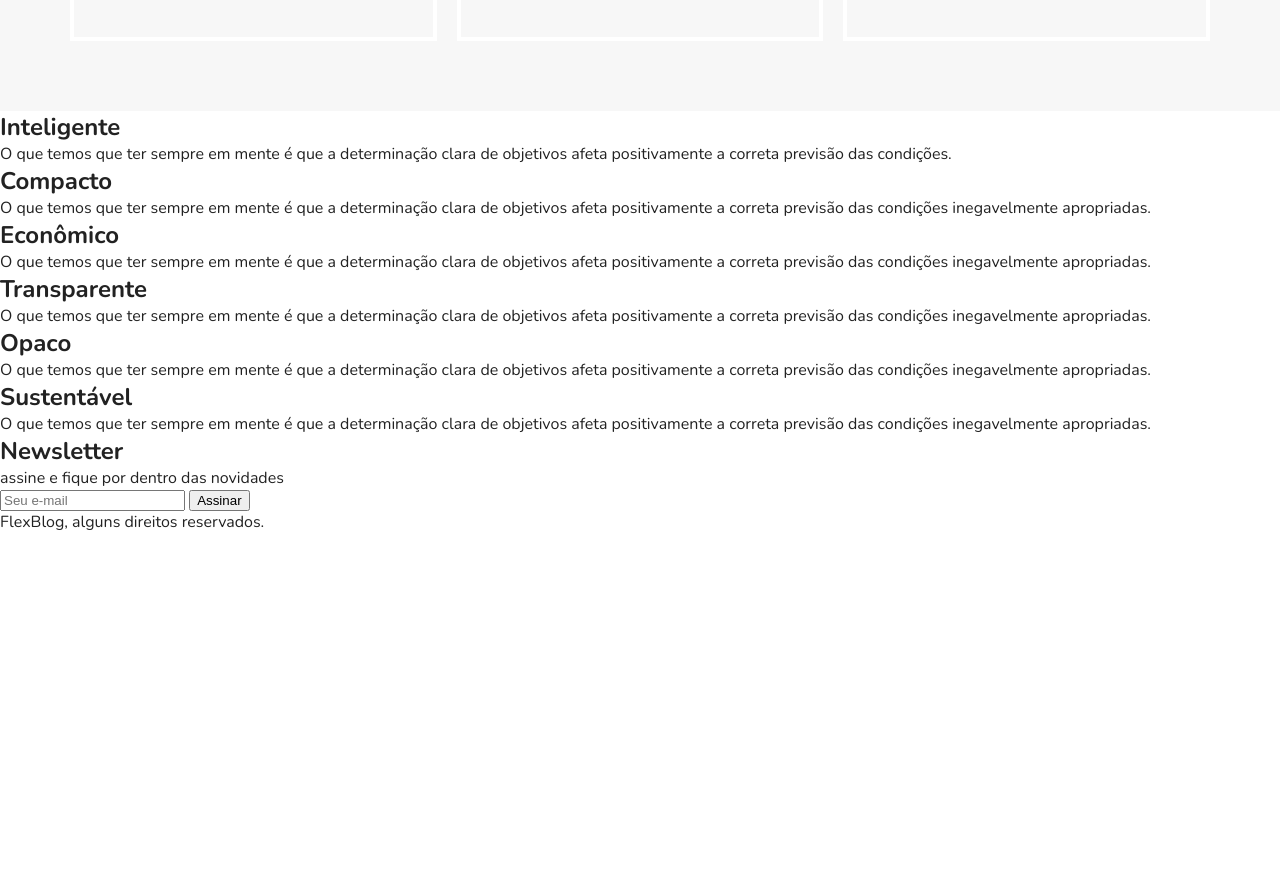
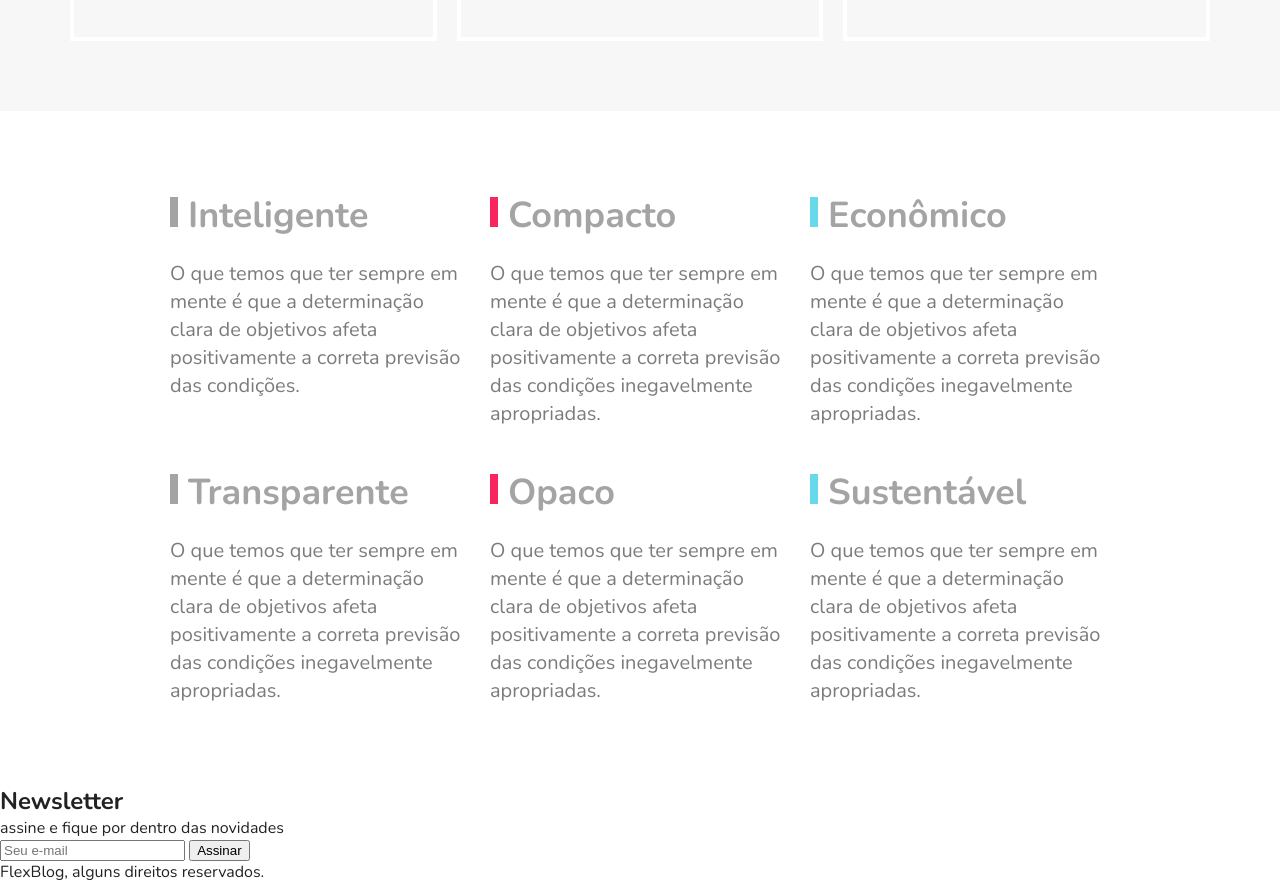
Before and after one commit to igortuag/flexblog, a plain HTML site: page index.html in a window 1280 px wide. Shown: the part 2431-3314 px from the top of the page. Before the commit the page ends 2964 px from the top, so only its background shows below. Drawn offline with nearby package versions, Linux system fonts and the light colour scheme.

Commit message:
[0309] - quality

```diff
--- a/css/style.css
+++ b/css/style.css
@@ -257,7 +257,7 @@ img {
   text-transform: uppercase;
 }
 
-@media (max-width:800px) {
+@media (max-width: 800px) {
   .preco {
     padding-left: 10px;
     padding-right: 10px;
@@ -269,3 +269,48 @@ img {
     order: -1;
   }
 }
+
+/*Qualidade*/
+.qualidade {
+  max-width: 960px;
+  margin: 60px auto;
+  display: flex;
+  flex-wrap: wrap;
+}
+
+.qualidade-item {
+  flex: 1 1 300px;
+  margin: 20px 10px;
+}
+
+.qualidade-item h2 {
+  font-size: 2.25em;
+  color: #a4a4a4;
+  margin-bottom: 20px;
+}
+
+.qualidade-item h2::before {
+  content: '';
+  display: inline-block;
+  width: 8px;
+  height: 30px;
+  margin-right: 10px;
+ }
+
+.qualidade-item:nth-of-type(3n+1) h2::before {
+  background: #a4a4a4;
+}
+
+.qualidade-item:nth-of-type(3n+2) h2::before {
+  background: #f9265e;
+}
+
+.qualidade-item:nth-of-type(3n+3) h2::before {
+  background: #66d9eb;
+}
+
+.qualidade-item p {
+  font-size: 1.25em;
+  line-height: 1.4;
+  color: #7c7c7c;
+}
```
